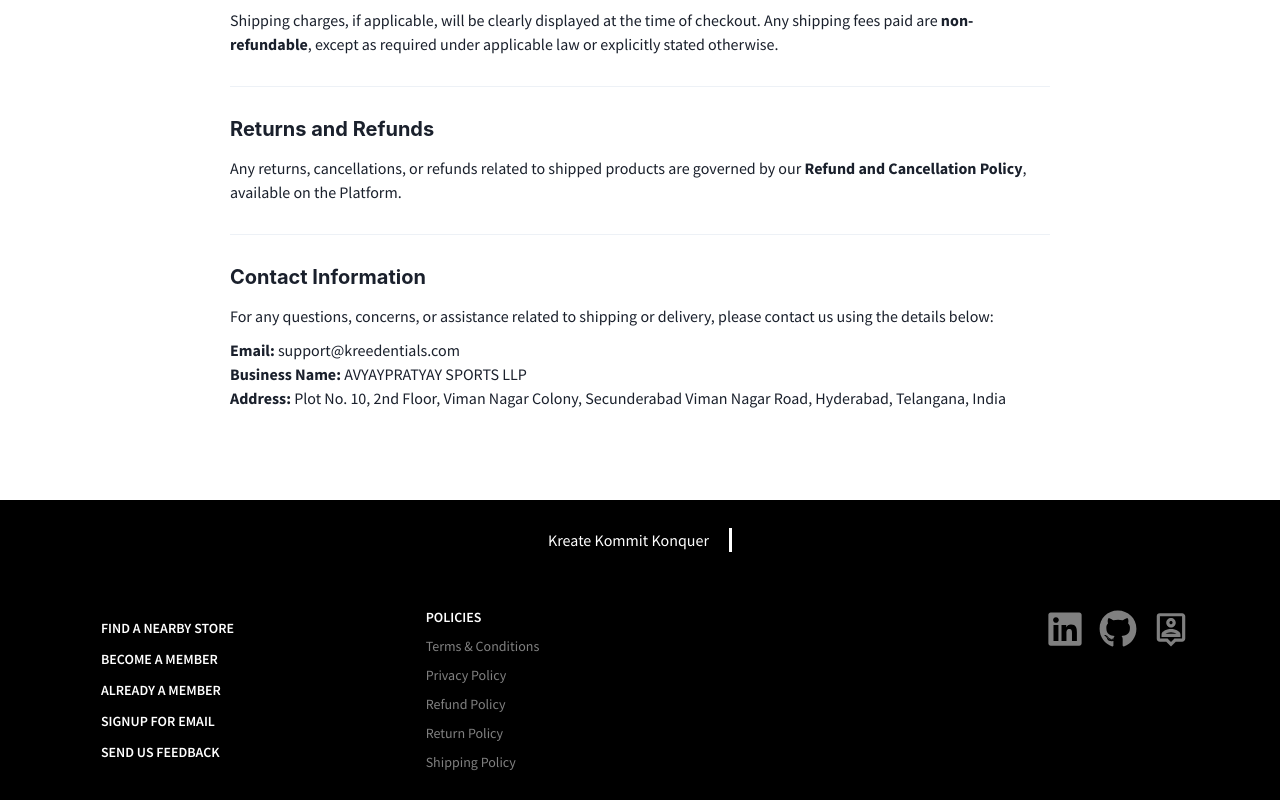
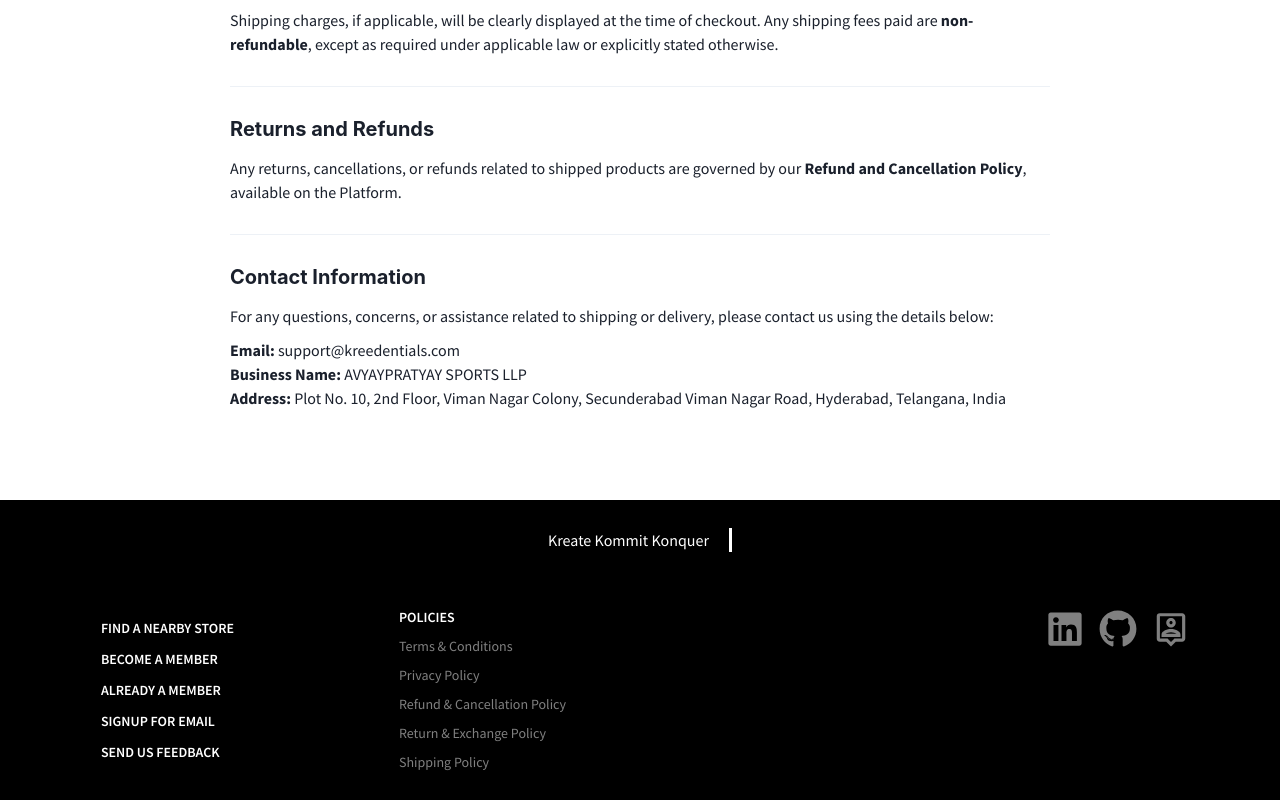
Before and after one commit to Rishwanth-M/K-Store, a React (Vite) app in the folder client/: page /shipping-policy in a window 1280 px wide. Shown: the part 1092-1892 px from the top of the page. Built offline with nearby package versions, Linux system fonts and the light colour scheme.

Commit message:
Fix product schema and controller to match allproducts collection

```diff
--- a/client/src/pages/footer/Footer.jsx
+++ b/client/src/pages/footer/Footer.jsx
@@ -1,29 +1,28 @@
 import { Box, Center, Flex, Grid, Text } from "@chakra-ui/react";
-import { FaLinkedin, FaGithub } from 'react-icons/fa';
-import { MdOutlinePersonPin } from 'react-icons/md';
+import { FaLinkedin, FaGithub } from "react-icons/fa";
+import { MdOutlinePersonPin } from "react-icons/md";
 import { IconLink } from "../../components/footer/IconLink";
 import { Link as RouterLink } from "react-router-dom";
 
 export const Footer = () => {
   return (
-        <Box h={'300px'} bg={'black'} color={'white'} mt={'40px'}>
-
-            <Center h={'80px'}>
+    <Box h={"300px"} bg={"black"} color={"white"} mt={"40px"}>
+      <Center h={"80px"}>
         <Text className="typeWritertheme">Kreate Kommit Konquer</Text>
       </Center>
 
       <Grid
-                h={'220px'}
-                p={'10px'}
-                templateColumns={['100%', '48% 2% 50%', '48% 2% 50%', '25% 25% 50%']}
+        h={"220px"}
+        p={"10px"}
+        templateColumns={["100%", "48% 2% 50%", "48% 2% 50%", "25% 25% 50%"]}
       >
         {/* LEFT SECTION */}
         <Center>
           <Flex
-                        fontSize={["11px", '13px', '14px']}
-                        gap={'10px'}
+            fontSize={["11px", "13px", "14px"]}
+            gap={"10px"}
             fontWeight={600}
-                        flexDirection={'column'}
+            flexDirection={"column"}
           >
             <Text>FIND A NEARBY STORE</Text>
             <Text>BECOME A MEMBER</Text>
@@ -36,29 +35,60 @@
         {/* POLICIES SECTION */}
         <Center>
           <Flex
-                        fontSize={'14px'}
-                        gap={'8px'}
-                        flexDirection={'column'}
-                        color={'gray'}
+            fontSize={"14px"}
+            gap={"8px"}
+            flexDirection={"column"}
+            color={"gray"}
           >
-                        <Text color={'white'} fontWeight={600}>POLICIES</Text>
+            <Text color={"white"} fontWeight={600}>
+              POLICIES
+            </Text>
 
-                        <Text as={RouterLink} to="/terms">Terms & Conditions</Text>
-                        <Text as={RouterLink} to="/privacy-policy">Privacy Policy</Text>
-                        <Text as={RouterLink} to="/refund-policy">Refund Policy</Text>
-                        <Text as={RouterLink} to="/return-policy">Return Policy</Text>
-                        <Text as={RouterLink} to="/shipping-policy">Shipping Policy</Text>
+            <Text
+              as={RouterLink}
+              to="/terms-and-conditions"
+            >
+              Terms & Conditions
+            </Text>
+
+            <Text
+              as={RouterLink}
+              to="/privacy-policy"
+            >
+              Privacy Policy
+            </Text>
+
+            <Text
+              as={RouterLink}
+              to="/refund-and-cancellation-policy"
+            >
+              Refund & Cancellation Policy
+            </Text>
+
+            <Text
+              as={RouterLink}
+              to="/return-and-exchange-policy"
+            >
+              Return & Exchange Policy
+            </Text>
+
+            <Text
+              as={RouterLink}
+              to="/shipping-policy"
+            >
+              Shipping Policy
+            </Text>
           </Flex>
         </Center>
 
         {/* SOCIAL ICONS */}
         <Flex
-                    mt={'20px'}
-                    gap={'15px'}
-                    flexDirection={'row-reverse'}
-                    justifyContent={['center', 'right']}
-                    color={'gray'}
-                    mr={['0px', '30px', '80px']}
+          mt={"20px"}
+          gap={"15px"}
+          flexDirection={"row-reverse"}
+          justifyContent={["center", "right"]}
+          color={"gray"}
+          mr={["0px", "30px", "80px"]}
         >
           <IconLink
             icon={MdOutlinePersonPin}
@@ -73,7 +103,6 @@
             link="https://www.linkedin.com/in/mohitsehrawat/"
           />
         </Flex>
-
       </Grid>
     </Box>
   );
--- a/client/src/routes/Router.jsx
+++ b/client/src/routes/Router.jsx
@@ -121,11 +121,19 @@
         />
 
         {/* ================= POLICIES (PUBLIC) ================= */}
-        <Route path="/terms" element={<TermsConditions />} />
-        <Route path="/privacy-policy" element={<PrivacyPolicy />} />
-        <Route path="/refund-policy" element={<RefundPolicy />} />
-        <Route path="/return-policy" element={<ReturnPolicy />} />
-        <Route path="/shipping-policy" element={<ShippingPolicy />} />
+        {/* ================= POLICIES (PUBLIC) ================= */}
+<Route path="/terms-and-conditions" element={<TermsConditions />} />
+<Route path="/privacy-policy" element={<PrivacyPolicy />} />
+<Route
+  path="/refund-and-cancellation-policy"
+  element={<RefundPolicy />}
+/>
+<Route
+  path="/return-and-exchange-policy"
+  element={<ReturnPolicy />}
+/>
+<Route path="/shipping-policy" element={<ShippingPolicy />} />
+
       </Routes>
 
       <Footer />
```
Lines whose indentation alone changed are shown as unchanged.
